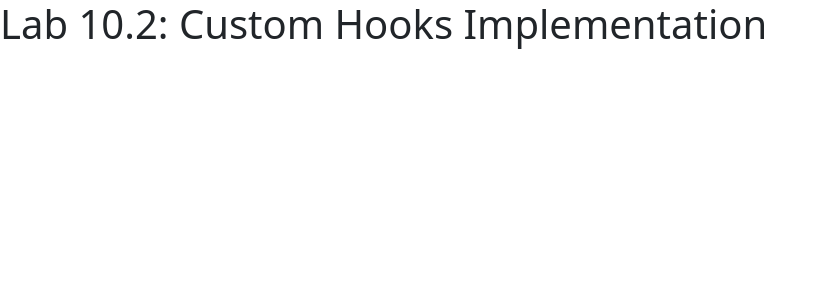
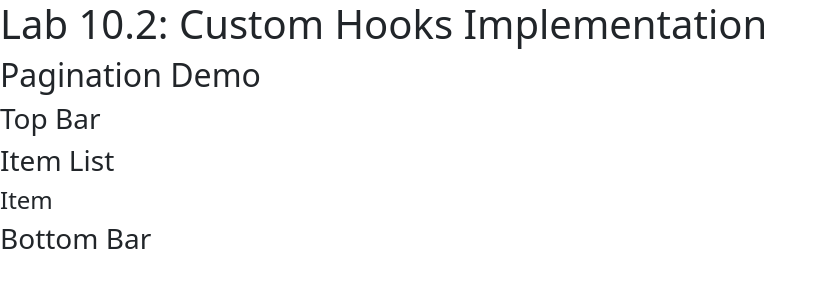
Before and after one commit to hirekarl/lab_10.2_custom_hooks_implementation, a React (Vite) app in the folder custom-hooks/: page / in a window 1280 px wide. Shown: the top 300 px of the page, without its empty margins (0-827 px from the left). Built offline with nearby package versions, Linux system fonts and the light colour scheme.

Commit message:
Made component hierarchy and component skeletons.

```diff
--- a/custom-hooks/src/App.tsx
+++ b/custom-hooks/src/App.tsx
@@ -1,9 +1,11 @@
 import "./App.css"
+import PaginationDemo from "./components/PaginationDemo/PaginationDemo"
 
 function App() {
   return (
     <>
       <h1>Lab 10.2: Custom Hooks Implementation</h1>
+      <PaginationDemo />
     </>
   )
 }
--- /dev/null
+++ b/custom-hooks/src/components/BottomBar/BottomBar.tsx
@@ -0,0 +1,7 @@
+export default function BottomBar() {
+  return (
+    <>
+      <h3>Bottom Bar</h3>
+    </>
+  )
+}
--- /dev/null
+++ b/custom-hooks/src/components/Item/Item.tsx
@@ -0,0 +1,5 @@
+export default function Item() {
+  return (
+    <h4>Item</h4>
+  )
+}
--- /dev/null
+++ b/custom-hooks/src/components/Item/ItemList.tsx
@@ -0,0 +1,10 @@
+import Item from "./Item"
+
+export default function ItemList() {
+  return (
+    <>
+      <h3>Item List</h3>
+      <Item />
+    </>
+  )
+}
--- /dev/null
+++ b/custom-hooks/src/components/PaginationDemo/PaginationDemo.tsx
@@ -0,0 +1,14 @@
+import TopBar from "../TopBar/TopBar"
+import ItemList from "../Item/ItemList"
+import BottomBar from "../BottomBar/BottomBar"
+
+export default function PaginationDemo() {
+  return (
+    <>
+      <h2>Pagination Demo</h2>
+      <TopBar />
+      <ItemList />
+      <BottomBar />
+    </>
+  )
+}
--- /dev/null
+++ b/custom-hooks/src/components/TopBar/TopBar.tsx
@@ -0,0 +1,7 @@
+export default function TopBar() {
+  return (
+    <>
+      <h3>Top Bar</h3>
+    </>
+  )
+}
```
